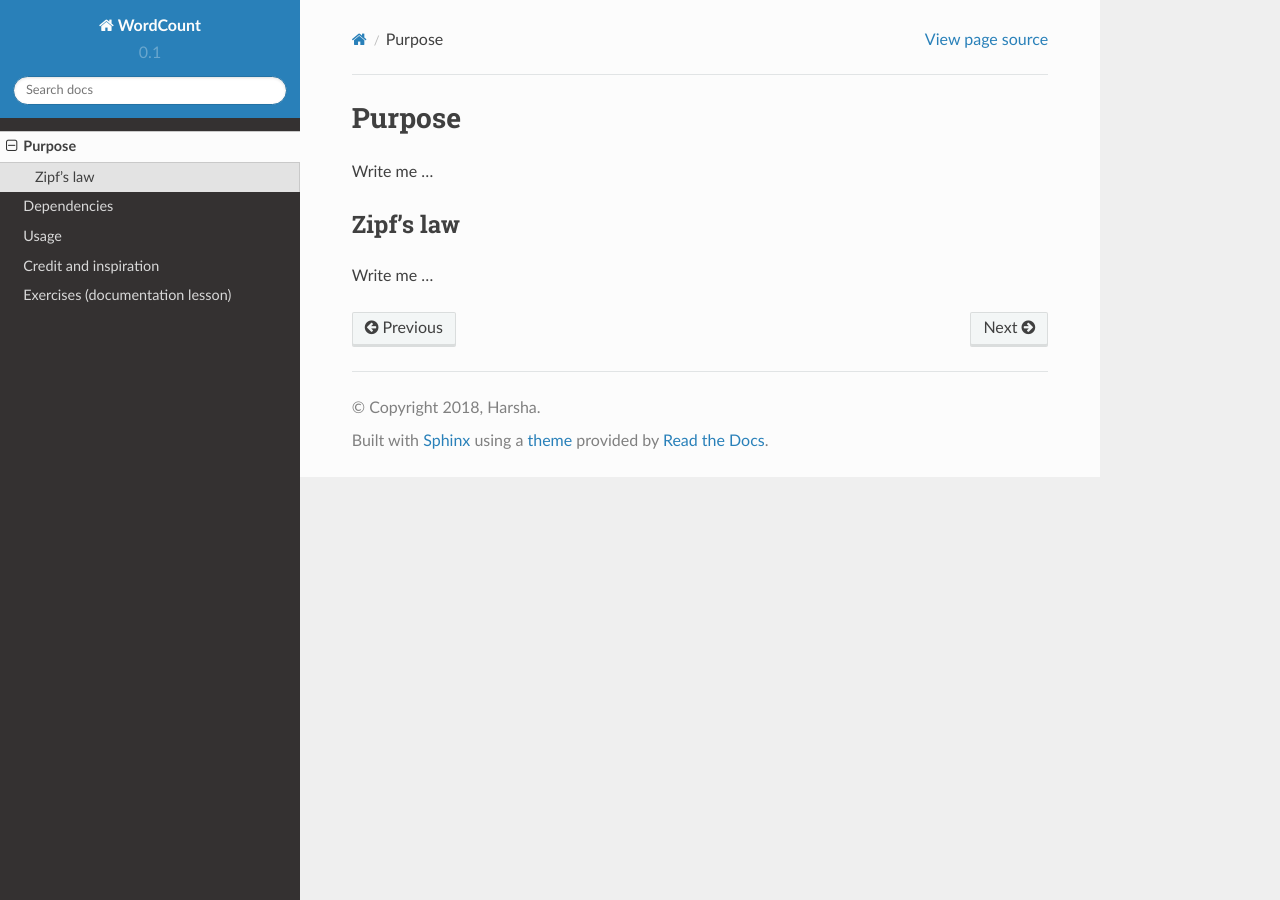
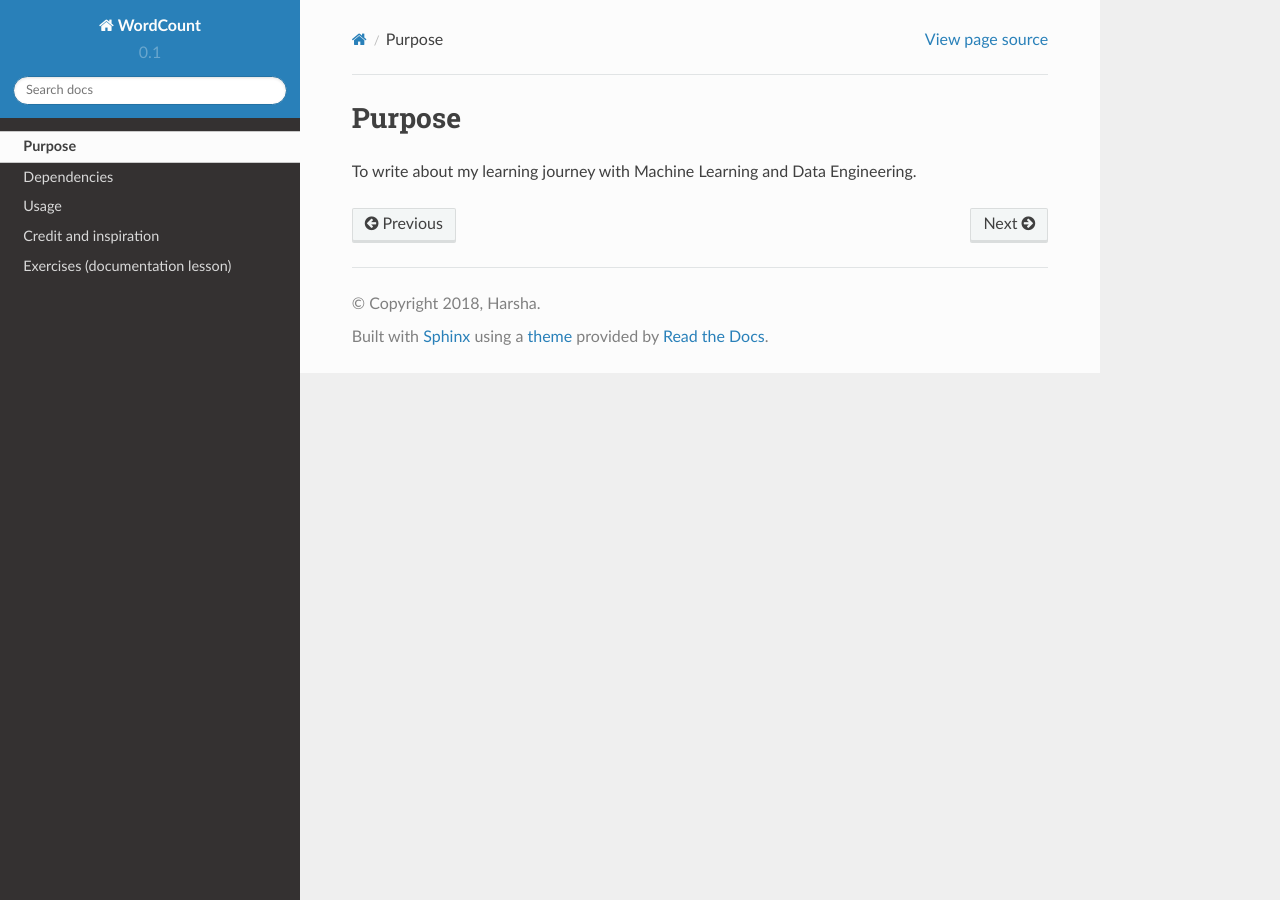
Before and after one commit to dataopsz/datai, a Sphinx documentation site: the page built from doc/purpose.rst, in a window 1280 px wide. Built offline with Sphinx 7.4.7 and the Read the Docs theme 2.0.0, drawn with Linux system fonts in a browser that asks for light colours.

Commit message:
Update purpose.rst

```diff
--- a/doc/purpose.rst
+++ b/doc/purpose.rst
@@ -3,10 +3,4 @@
 Purpose
 =======
 
-Write me ...
-
-
-Zipf's law
-----------
-
-Write me ...
+To write about my learning journey with Machine Learning and Data Engineering.
```
